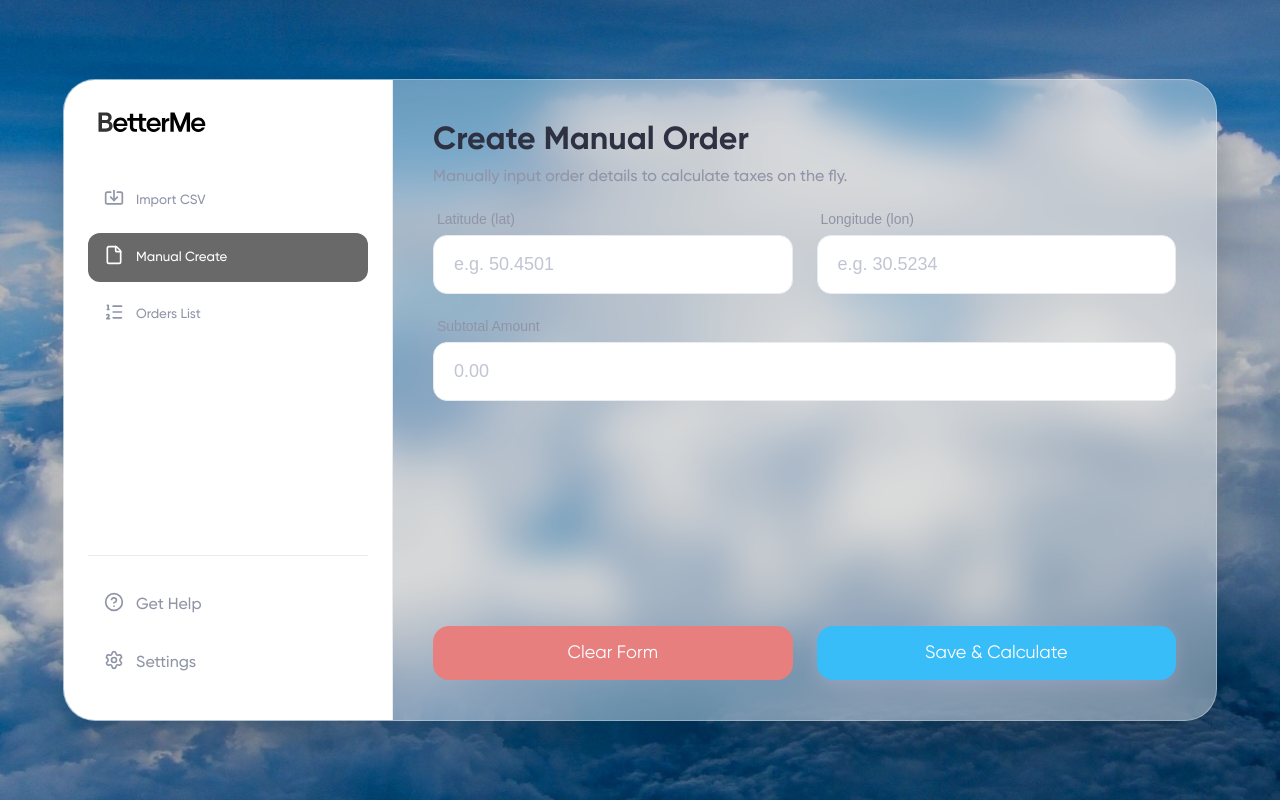
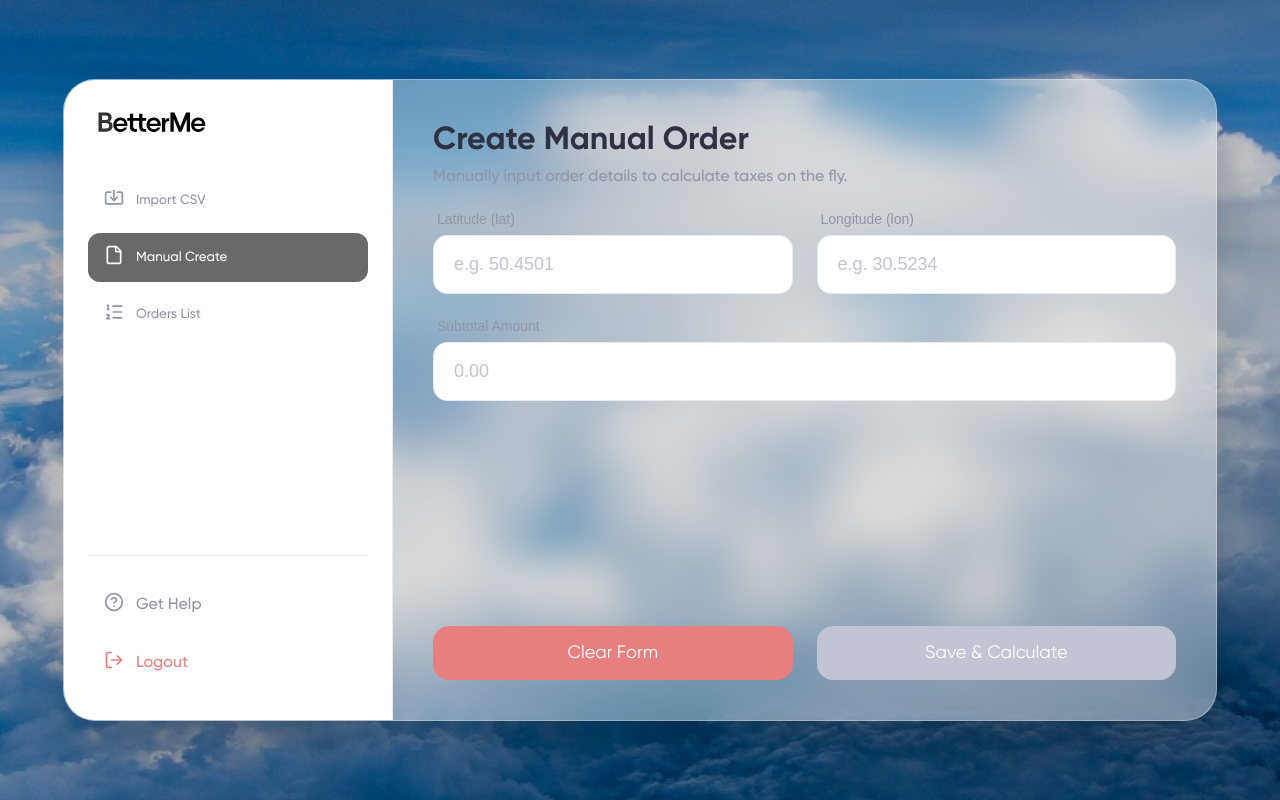
Before and after one commit to IlyaKrasulia/InstantWellnessKitsTaxHelper-App, a React (Vite) app: page /create in a window 1280 px wide. Built offline with nearby package versions, Linux system fonts and the light colour scheme; sample sign-in values are in the browser's storage.

Commit message:
feat: add validations for login, order. add localstorage

```diff
--- a/package.json
+++ b/package.json
@@ -11,14 +11,17 @@
     "prepare": "husky"
   },
   "dependencies": {
+    "@hookform/resolvers": "^5.2.2",
     "lucide-react": "^0.575.0",
     "progressive-blur": "^1.0.0",
     "react": "^19.2.0",
     "react-dom": "^19.2.0",
+    "react-hook-form": "^7.71.2",
     "react-paginate": "^8.3.0",
     "react-progressive-blur": "^1.0.6",
     "react-router-dom": "^7.13.1",
-    "styled-components": "^6.3.11"
+    "styled-components": "^6.3.11",
+    "zod": "^4.3.6"
   },
   "devDependencies": {
     "@commitlint/cli": "^20.4.2",
--- a/src/components/AppLayout.tsx
+++ b/src/components/AppLayout.tsx
@@ -2,7 +2,7 @@ import styled from "styled-components";
 import { Outlet, useMatches, useNavigate } from "react-router-dom";
 import { COLORS, FONT_SIZES, FONTS, SPACING } from "@styles";
 import logo from "@assets/images/logo-black.svg";
-import { File, HelpCircle, Import, ListOrdered, Settings } from "lucide-react";
+import { File, HelpCircle, Import, ListOrdered, LogOut, Settings } from "lucide-react";
 import { RouteNames } from "@/utils/routes";
 import { MainBG } from "./MainBG";
 import { GlassContainer } from "./GlassContainer";
@@ -29,6 +29,11 @@ export const AppLayout = () => {
   const onOpenPage = (path: string) => {
     navigate(`/${path}`);
   };
+
+  const onLogout = () => {
+    localStorage.removeItem('isLogin');
+    navigate(RouteNames.LOGIN);
+  }
 
   return (
     <MainBG>
@@ -60,11 +65,11 @@ export const AppLayout = () => {
               </span>{" "}
               Get Help
             </NavItem>
-            <NavItem>
+            <NavItem $logout onClick={onLogout}>
               <span>
-                <Settings />
+                <LogOut />
               </span>{" "}
-              Settings
+              Logout
             </NavItem>
           </BottomMenu>
         </SidebarContainer>
@@ -103,7 +108,7 @@ const NavMenu = styled.nav`
   flex: 1;
 `;
 
-const NavItem = styled.div<{ $active?: boolean }>`
+const NavItem = styled.div<{ $active?: boolean, $logout?: boolean, }>`
   display: flex;
   align-items: center;
   gap: 12px;
@@ -120,12 +125,12 @@ const NavItem = styled.div<{ $active?: boolean }>`
   cursor: pointer;
 
   background-color: ${(props) => (props.$active ? COLORS.gray : "transparent")};
-  color: ${(props) => (props.$active ? COLORS.white : COLORS.textSecondary)};
+  color: ${(props) => (props.$active ? COLORS.white : props.$logout ? COLORS.error : COLORS.textSecondary)};
 
   &:hover {
     background-color: ${(props) =>
       props.$active ? COLORS.gray : COLORS.hoverOverlay};
-    color: ${(props) => (props.$active ? COLORS.white : COLORS.textPrimary)};
+    color: ${(props) => (props.$active ? COLORS.white : props.$logout ? COLORS.errorLigher : COLORS.textPrimary)};
   }
 
   svg {
--- a/src/pages/auth/Login/index.tsx
+++ b/src/pages/auth/Login/index.tsx
@@ -13,8 +13,27 @@ import { CustomInput } from "@/components/CustomInput";
 import { CustomButton } from "@/components/CustomButton";
 import logo from "@assets/images/logo.svg";
 import loginIcon from "@assets/images/login.svg";
+import { useForm } from "react-hook-form";
+import { zodResolver } from '@hookform/resolvers/zod';
+import { AuthFormData, authSchema } from "./validation";
+import { useNavigate } from "react-router-dom";
 
 export const LoginPage = () => {
+  const navigate = useNavigate();
+  const {
+    register,
+    handleSubmit,
+    formState: { errors },
+  } = useForm<AuthFormData>({
+    resolver: zodResolver(authSchema),
+    mode: 'onTouched',
+  });
+
+  const onSubmit = (data: AuthFormData) => {
+    localStorage.setItem('isLogin', '1')
+    navigate('/');
+  };
+
   return (
     <Container>
       <Logo src={logo} />
@@ -31,7 +50,7 @@ export const LoginPage = () => {
       />
 
       <MainContent>
-        <FormCard>
+        <FormCard onSubmit={handleSubmit(onSubmit)}>
           <IconContainer>
             <LoginIcon src={loginIcon} />
           </IconContainer>
@@ -45,6 +64,8 @@ export const LoginPage = () => {
             label="Email Address"
             placeholder="example@mail.com"
             fullWidth
+            error={errors.email?.message}
+            {...register('email')}
           />
 
           <CustomInput
@@ -52,12 +73,15 @@ export const LoginPage = () => {
             type="password"
             placeholder="••••••••"
             fullWidth
+            error={errors.password?.message}
+            {...register('password')}
           />
 
           <CustomButton
             variant="primary"
             fullWidth
             style={{ marginTop: "10px" }}
+            type="submit"
           >
             Sign In
           </CustomButton>
--- a/src/pages/auth/Login/styles.ts
+++ b/src/pages/auth/Login/styles.ts
@@ -12,7 +12,7 @@ const Container = styled.div`
   overflow: hidden;
 `;
 
-const FormCard = styled.div`
+const FormCard = styled.form`
   width: 100%;
   max-width: 400px;
   padding: 40px;
--- /dev/null
+++ b/src/pages/auth/Login/validation.ts
@@ -0,0 +1,13 @@
+import { z } from 'zod';
+
+export const authSchema = z.object({
+  email: z
+    .string()
+    .min(1, 'Email is required')
+    .email('Please enter a valid email address'),
+  password: z
+    .string()
+    .min(8, 'Password must be at least 8 characters long')
+});
+
+export type AuthFormData = z.infer<typeof authSchema>;
--- a/src/pages/mainStack/CreateManualOrder/index.tsx
+++ b/src/pages/mainStack/CreateManualOrder/index.tsx
@@ -1,11 +1,27 @@
 import { CustomButton } from "@/components/CustomButton";
 import { CustomInput } from "@/components/CustomInput";
 import { SPACING } from "@/utils/styles";
+import { useForm } from "react-hook-form";
 import styled from "styled-components";
+import { ManualOrderData, manualOrderSchema } from "./validation";
+import { zodResolver } from "@hookform/resolvers/zod";
 
 export const CreateManualOrder = () => {
+  const {
+    register,
+    handleSubmit,
+    formState: { errors, isValid },
+  } = useForm<ManualOrderData>({
+    resolver: zodResolver(manualOrderSchema),
+    mode: "onChange",
+  });
+
+  const onSubmit = (data: ManualOrderData) => {
+    console.log("Saving order:", data);
+  };
+
   return (
-    <Container>
+    <Container onSubmit={handleSubmit(onSubmit)}>
       <div>
         <TopInputs>
           <CustomInput
@@ -13,12 +29,16 @@ export const CreateManualOrder = () => {
             fullWidth
             label="Latitude (lat)"
             placeholder="e.g. 50.4501"
+            error={errors.lat?.message}
+            {...register("lat")}
           />
           <CustomInput
             sizeVariant="large"
             fullWidth
             label="Longitude (lon)"
             placeholder="e.g. 30.5234"
+            error={errors.lon?.message}
+            {...register("lon")}
           />
         </TopInputs>
         <CustomInput
@@ -26,18 +46,20 @@ export const CreateManualOrder = () => {
           fullWidth
           label="Subtotal Amount"
           placeholder="0.00"
-          type="number"
+          error={errors.subtotal?.message}
+          {...register("subtotal")}
         />
       </div>
       <Footer>
+        <CustomButton size="large" variant="error" style={{ width: "100%" }}>
+          Clear Form
+        </CustomButton>
         <CustomButton
+          type="submit"
+          disabled={!isValid}
           size="large"
-          variant="error"
           style={{ width: "100%" }}
         >
-          Clear Form
-        </CustomButton>
-        <CustomButton size="large" style={{ width: "100%" }}>
           Save & Calculate
         </CustomButton>
       </Footer>
@@ -45,7 +67,7 @@ export const CreateManualOrder = () => {
   );
 };
 
-const Container = styled.div`
+const Container = styled.form`
   display: flex;
   flex-direction: column;
   justify-content: space-between;
--- /dev/null
+++ b/src/pages/mainStack/CreateManualOrder/validation.ts
@@ -0,0 +1,18 @@
+import { z } from 'zod';
+
+export const manualOrderSchema = z.object({
+  lat: z.coerce
+    .number()
+    .min(-90, "Latitude must be between -90 and 90")
+    .max(90, "Latitude must be between -90 and 90"),
+  lon: z.coerce
+    .number()
+    .min(-180, "Longitude must be between -180 and 180")
+    .max(180, "Longitude must be between -180 and 180"),
+  subtotal: z.coerce
+    .number()
+    .positive("Amount must be greater than 0")
+    .finite("Please enter a valid number"),
+});
+
+export type ManualOrderData = z.infer<typeof manualOrderSchema>;
--- a/src/router/ProtectedRoute.tsx
+++ b/src/router/ProtectedRoute.tsx
@@ -1,7 +1,7 @@
 import { Navigate, Outlet } from "react-router-dom";
 
-export const ProtectedRoute = () => {
-  const isAuthenticated = Boolean(true);
+export const ProtectedRoute = ({isLogin}) => {
+  const isAuthenticated = Boolean(localStorage.getItem('isLogin'));
 
   return isAuthenticated ? <Outlet /> : <Navigate to="/login" replace />;
 };
--- a/src/router/routes.tsx
+++ b/src/router/routes.tsx
@@ -15,7 +15,7 @@ export const router = createBrowserRouter([
   },
   {
     path: '/',
-    element: <ProtectedRoute />,
+    element: <ProtectedRoute isLogin={!!localStorage.getItem('isLogin')} />,
     errorElement: <ErrorPage />,
     children: [
       {
--- a/src/utils/styles.ts
+++ b/src/utils/styles.ts
@@ -19,6 +19,7 @@ export const COLORS = {
   success: "#82C09A", // Soft green for "Paid" or "Success"
   warning: "#F3A683", // Soft orange for "Pending"
   error: "#E77F7F", // Gentle red for errors
+  errorLigher: "#ff4c4c", // For hover effects
 
   // Interactive Elements
   border: "#E8EBF0", // Subtle border for inputs and tables
```
Also changed, not shown: 1 other file (tests, documents, lock files or other folders).
